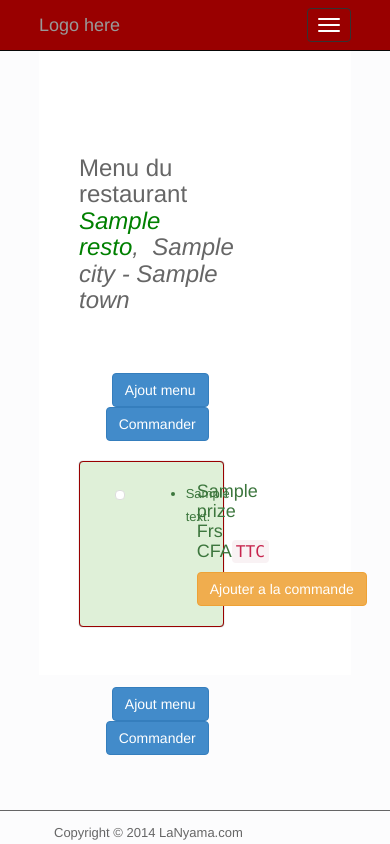
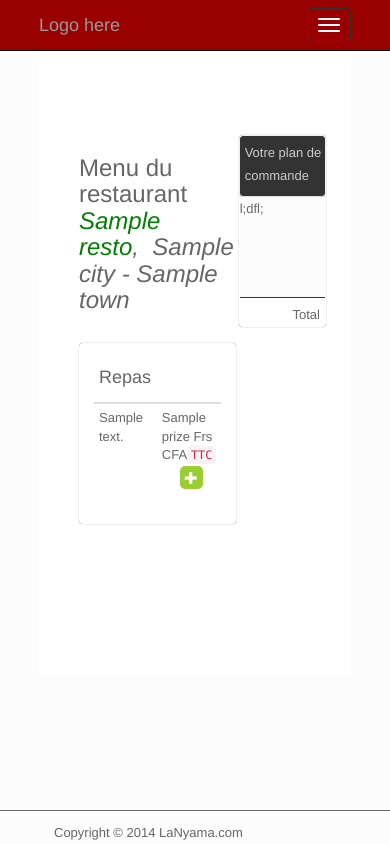
Before and after one commit to gabykant/mesretos, a CodeIgniter app: the page made by application/views/public/menu.php in a window 390 px wide. Run offline with CodeIgniter, Linux system fonts and the light colour scheme; the template is opened without the code that fills it: most values are stand-ins (such as "Sample title", 1, 10 or a date in 2020); grey boxes are pictures that could not be loaded.

Commit message:
Commit du 09.04.2014

```diff
--- a/application/models/menus_model.php
+++ b/application/models/menus_model.php
@@ -7,7 +7,7 @@ class Menus_model extends CI_Model{
     function getMenuByRestoId($id) {
         $result = array();
         $query = $this->db->get_where("menus",
-                array("id" => $id));
+                array("restaurants_id" => $id));
         if($query->num_rows() >=1) {
             foreach($query->result_array() as $r)
                 $result[] = $r;
--- a/application/views/public/menu.php
+++ b/application/views/public/menu.php
@@ -1,4 +1,30 @@
 <?php include 'cjfksoft/include/header.php'; ?>
+<script>
+    $.mousedown(function(){
+        alert();
+    });
+</script>
+<style>
+    tr {
+        padding-top: 30px;
+        height: 60px;
+    }
+    .glyphicon-plus {
+        color: #fff;
+        background: yellowgreen;
+        padding: 5px;
+        border-radius: 5px;
+        text-align: center;
+    }
+    tbody {
+        cursor: pointer;
+    }
+    #book {
+        min-height: 100px;
+        background: #FCFCFD;
+    }
+    .box-commande { padding-left: 1px; padding-right: 1px; padding-top: 1px;}
+</style>
 <div class="col-xs-12 box">
     <div class="col-xs-8">
         <div>
@@ -8,35 +34,30 @@
             if(count($menus) == 0) {
                 echo '<i>Aucun menu n\est disponible pour ce restaurant</i><br />';
             }else {
-                echo '<div class="col-xs-12 text-right box-down">
-                    <a href="" class="btn btn-primary">Ajout menu</a>
-                    <a href="" class="btn btn-primary">Commander</a></div>';
-
-                foreach ($menus as $m) {
-                    echo '<div class="alert alert-success box-resto col-xs-12">';
-                        echo '<div class="col-xs-3">';
-                            echo '<img src="'.base_url().'upload/"'.$m['picture'].'" class="img-responsive img-thumbnail img-rounded" />';
-                        echo '</div>';
-                        echo '<div class="col-xs-5">';
-                            $details = explode(";", $m['details']);
-                            echo '<ul>';
-                                for ($i=0; $i<count($details); $i++) {
-                                    if ($details[$i] != NULL)
-                                        echo '<li>'.$details[$i].'</li>';
-                                }
-                            echo '</ul>';
-                        echo '</div>';
-                        echo '<div class="col-xs-4">';
-                            echo '<h4>'.$m['prize'].' Frs CFA<code>TTC</code></h4>';
-                            echo '<a href="'.  base_url().'welcome/menuresto/'.$m['id'].'" class="btn btn-warning">Ajouter a la commande</a>';
-                        echo '</div>';
-                    echo '</div>';
-                }
-                echo '<div class="col-xs-12 text-right box-down">
-                    <a href="" class="btn btn-primary">Ajout menu</a>
-                    <a href="" class="btn btn-primary">Commander</a></div>';
+                echo '<div class="col-xs-12 box-resto">';
+                    echo '<table class="table table-hover table-condensed">';
+                        echo '<thead><tr><th class="col-xs-8"><h4>Repas</h4></th><th class="col-xs-4"></th></thead>';
+                        foreach ($menus as $m) {
+                            echo '<div id="'.$m['id'].'">';
+                            echo '<tbody><tr>
+                                <td class="col-xs-8">'.$m['details'].'</td>';
+                                echo '<td class="col-xs-4">';
+                                    echo $m['prize'].' Frs CFA<code>TTC</code> &nbsp; &nbsp; &nbsp;<i class="glyphicon glyphicon-plus"></i></h4>';
+                                echo '</td>';
+                            echo '</tr></tbody></div>';
+                        }
+                    echo '</table>';
+                echo '</div>';
             }
         ?>
+    </div>
+
+    <div class="col-xs-4 box-commande">
+        <div class="page-header top-title_menu">Votre plan de commande</div>
+        <div id="book">
+            l;dfl;
+        </div>
+        <div class='text-footer text-right'>Total</div>
     </div>
 </div>
 
--- a/application/views/welcome_message.php
+++ b/application/views/welcome_message.php
@@ -35,7 +35,8 @@
                             ?>
                         </div>
                         <div class='form-group'>
-                            <input type='submit' class='form-control btn btn-warning' value='Commandez'>
+                            <button class='form-control btn btn-warning'>Commandez <i class="glyphicon glyphicon-chevron-right"></i></button>
+
                         </div>
                     </form>
             </div>
--- a/cjfksoft/css/ksoft.css
+++ b/cjfksoft/css/ksoft.css
@@ -144,14 +144,25 @@ body {
 }
 
 .box-resto {
-    min-height: 120px;
+    /*min-height: 120px;*/
+    position: absolute;
+    padding-bottom: 10px;
+    width: 90%;
     margin-top: 20px;
-    padding: 20px;
-    padding-right: 0px;
     border-radius: 4px;
-    border: 1px solid #990000;
     margin-bottom: 10px;
 
+    -moz-border-radius: 4px;
+    -webkit-border-radius: 4px;
+
+    -moz-box-shadow: 0px 0px 1px 0px #656565;
+    -webkit-box-shadow: 0px 0px 1px 0px #656565;
+    -o-box-shadow: 0px 0px 1px 0px #656565;
+    box-shadow: 0px 0px 1px 0px #656565;
+    filter:progid:DXImageTransform.Microsoft.Shadow(color=#656565, Direction=NaN, Strength=1);
+}
+
+.box-commande{
     -moz-border-radius: 4px;
     -webkit-border-radius: 4px;
 
@@ -169,3 +180,19 @@ body {
 .box-down {
     margin-top: 50px;
 }
+
+.top-title_menu {
+        border-bottom: 1px solid #ddd;
+        background: #333;
+        padding-left: 5px;
+        padding-top: 5px;
+        color: #ccc;
+        -moz-border-radius: 4px;
+    -webkit-border-radius: 4px;
+
+    -moz-box-shadow: 0px 0px 1px 0px #656565;
+    -webkit-box-shadow: 0px 0px 1px 0px #656565;
+    -o-box-shadow: 0px 0px 1px 0px #656565;
+    box-shadow: 0px 0px 1px 0px #656565;
+    filter:progid:DXImageTransform.Microsoft.Shadow(color=#656565, Direction=NaN, Strength=1);
+    }
```
Also changed, not shown: application/views/public/restaurant_list.php (+19 -6 lines), upload/2.jpg (added), upload/3.jpg (added).
